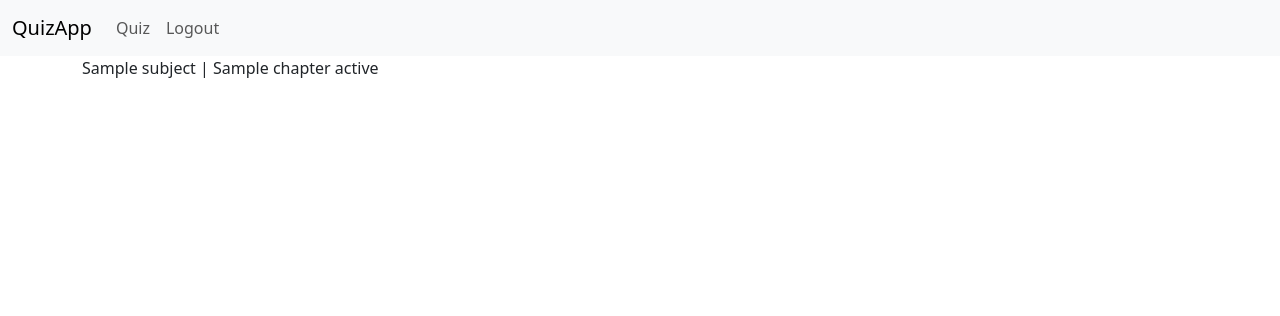
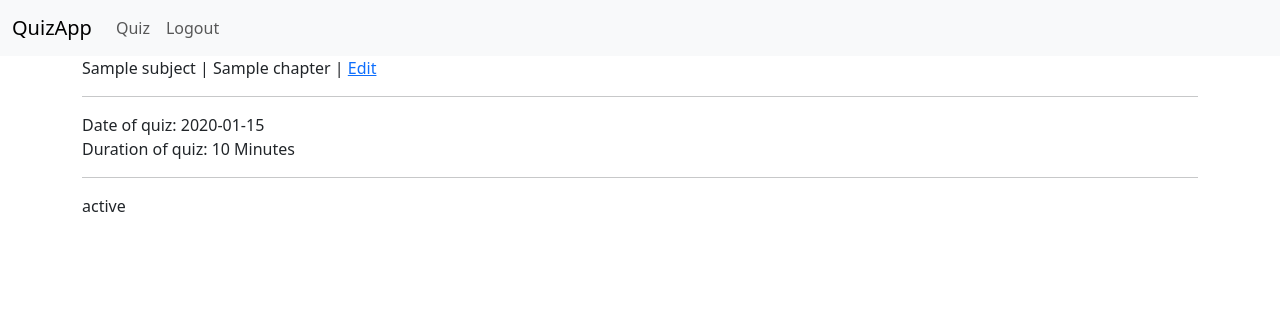
Before and after one commit to its403/quiz_app_v1, a Flask app: page /quiz/1/view in a window 1280 px wide. Shown: the top 316 px of the page. Run offline with Flask 3, Linux system fonts and the light colour scheme; the visitor is signed in with stand-in values (Sample User, id 1); tables that the repository leaves empty hold one stand-in row (values such as "Sample post").

Commit message:
Added functionality for updating quiz date and duration

```diff
--- a/routes.py
+++ b/routes.py
@@ -391,3 +391,41 @@ def view_quiz(id):
     quiz = Quiz.query.get(id)
 
     return render_template("quiz/view.html", quiz=quiz)
+
+
+@app.route("/quiz/<int:id>/update")
+@admin_required
+def update_quiz(id):
+    quiz = Quiz.query.get(id)
+
+    if not quiz:
+        flash("Quiz does not exist!")
+        return redirect(url_for("quiz"))
+
+    return render_template("quiz/update.html", quiz=quiz)
+
+
+@app.route("/quiz/<int:id>/update", methods=["POST"])
+@admin_required
+def update_quiz_post(id):
+    quiz = Quiz.query.get(id)
+
+    if not quiz:
+        flash("Quiz does not exist!")
+        return redirect(url_for("quiz"))
+
+    date_html_format = request.form.get("date")
+    duration = request.form.get("duration")
+
+    if not date_html_format or not duration:
+        flash("Please fill all the fields!")
+        return redirect(url_for("update_quiz", id=id))
+
+    date = datetime.strptime(date_html_format, "%Y-%m-%d").date()
+
+    quiz.date_of_quiz = date
+    quiz.duration = duration
+
+    db.session.commit()
+    flash("Quiz updated successfully!")
+    return redirect(url_for("quiz"))
--- a/templates/quiz/view.html
+++ b/templates/quiz/view.html
@@ -1,7 +1,12 @@
 {% extends 'layout.html' %}
 
 {% block content %}
-    {{ quiz.chapter.subject.name }} | {{ quiz.chapter.name }}
+    {{ quiz.chapter.subject.name }} | {{ quiz.chapter.name }} |
+    <a href="{{ url_for('update_quiz', id=quiz.id) }}">Edit</a>
+    <hr>
+    Date of quiz: {{ quiz.date_of_quiz }}<br>
+    Duration of quiz: {{ quiz.duration }} Minutes
+    <hr>
     {% for ques in quiz.questions %}
         {{ ques.ques_statement }}
     {% endfor %}
```
Also changed, not shown: templates/quiz/update.html (added, +18 -0 lines).
